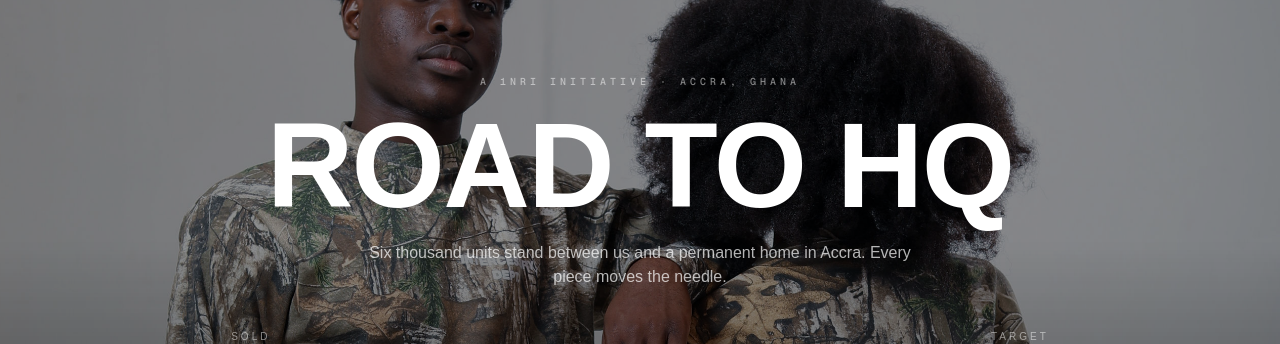
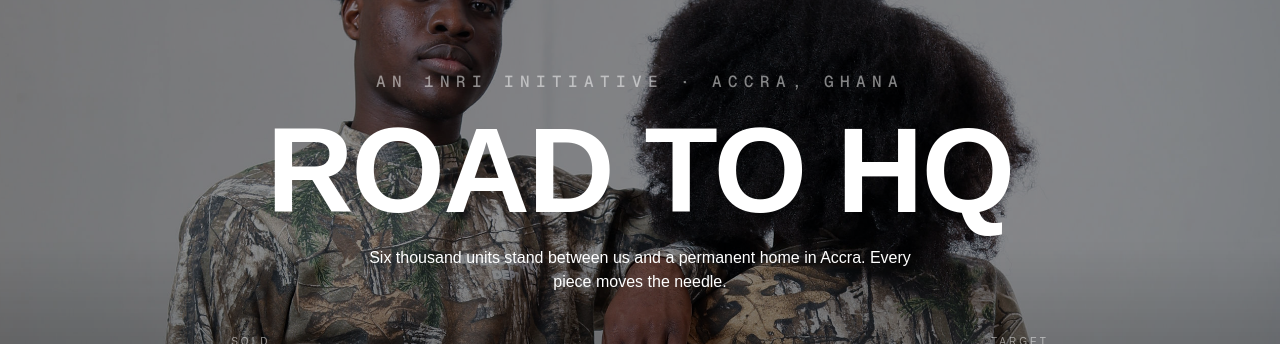
Before and after one commit to eddie-kay0462/iris, a Next.js app in the folder apps/frontend/: page / in a window 1280 px wide. Shown: the part 158-502 px from the top of the page. Built offline with nearby package versions, Linux system fonts and the light colour scheme; no server answers.

Commit message:
Edited text on home page

```diff
--- a/apps/frontend/app/(shop)/page.tsx
+++ b/apps/frontend/app/(shop)/page.tsx
@@ -250,13 +250,13 @@ export default function RoadToHQPage() {
           initial="hidden"
           animate="visible"
         >
-          <motion.p variants={fadeUp} className="text-[10px] font-medium uppercase tracking-[0.4em] text-white/50 font-mono whitespace-nowrap">
-            A 1NRI initiative &middot; Accra, Ghana
+          <motion.p variants={fadeUp} className="text-[16px] font-medium uppercase tracking-[0.4em] text-white/50 font-mono whitespace-nowrap">
+            AN 1NRI initiative &middot; Accra, Ghana
           </motion.p>
           <motion.h1 variants={fadeUp} className="display mt-4 text-5xl font-bold uppercase tracking-tight text-white sm:text-7xl lg:text-[7.5rem]">
             Road to HQ
           </motion.h1>
-          <motion.p variants={fadeUp} className="mt-4 max-w-xl text-sm text-white/70 sm:text-base">
+          <motion.p variants={fadeUp} className="mt-4 max-w-xl text-sm text-white/100 sm:text-base">
             Six thousand units stand between us and a permanent home in Accra. Every piece moves the needle.
           </motion.p>
 
```
